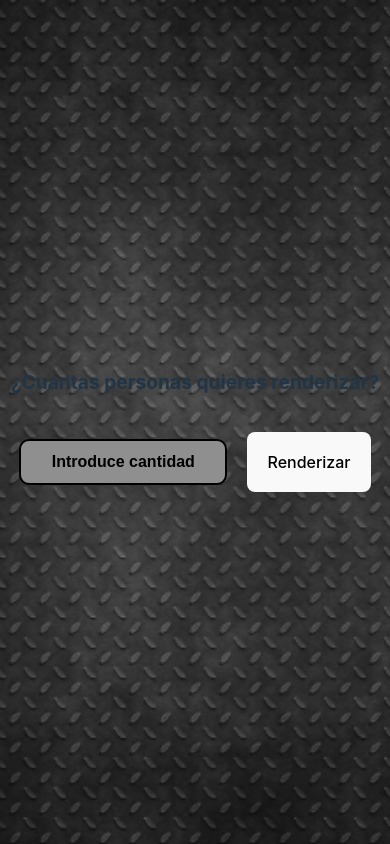
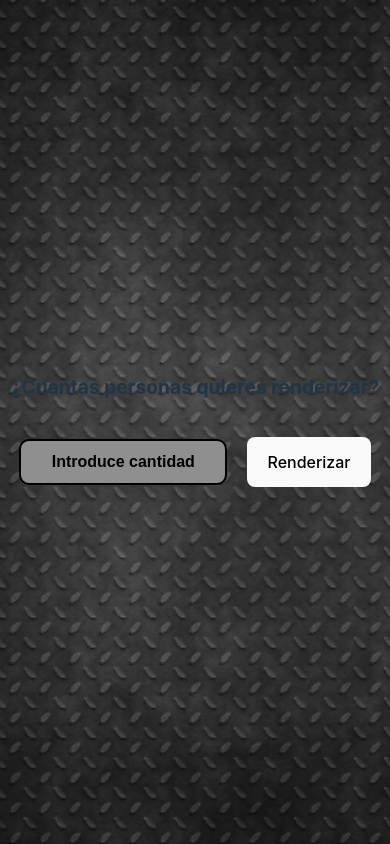
Before and after one commit to aitorcachero/random-user-generator-react, a React (Vite) app: page / in a window 390 px wide. Built offline with nearby package versions, Linux system fonts and the light colour scheme.

Commit message:
Add CSS responsive

```diff
--- a/src/index.css
+++ b/src/index.css
@@ -189,4 +189,8 @@ li {
     background-color: #dfdfdf;
     color: #1a1a1a;
   }
+
+  button {
+    height: 50px;
+  }
 }
```
